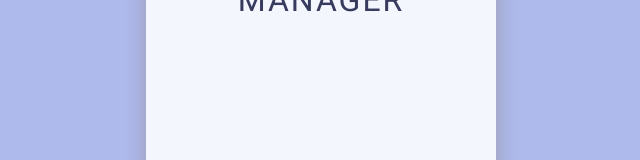
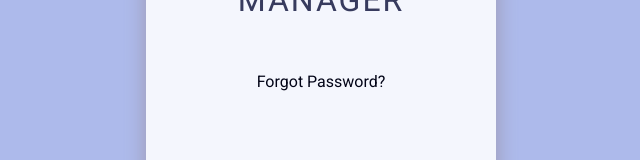
Before and after one commit to sahilhadke/password-manager-client, a React (Create React App) app: page / in a window 1280 px wide. Shown: the part 187-347 px from the top of the page, without its empty margins (319-959 px from the left). Built offline with nearby package versions, Linux system fonts and the light colour scheme.

Commit message:
Update DetailsPage.js

```diff
--- a/src/component/DetailsPage.js
+++ b/src/component/DetailsPage.js
@@ -301,6 +301,7 @@ const DetailsPage = (props) => {
                         path='/register'
                         text='register'
                     />
+                            <p>Forgot Password?</p>
 
                 </div>
             }
```
